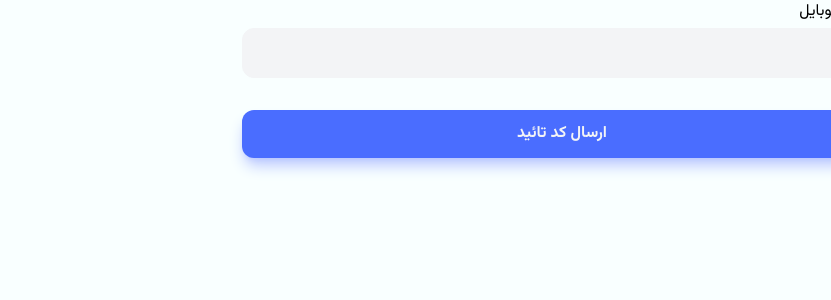
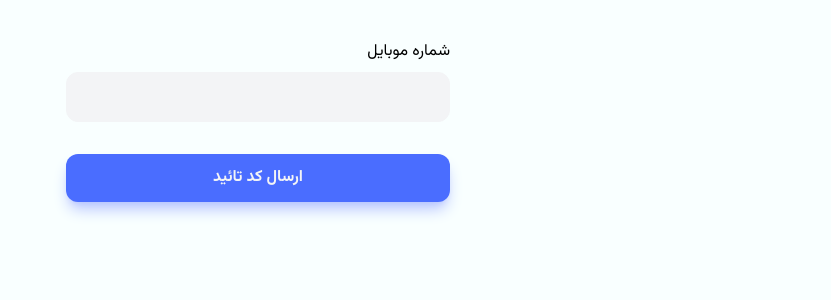
Before and after one commit to sepidehbiglarizadeh/Freelance-App, a React (Vite) app: page /auth in a window 1280 px wide. Shown: the top 300 px of the page, without its empty margins (449-1280 px from the left). Built offline with nearby package versions, Linux system fonts and the light colour scheme.

Commit message:
Check OTP markup

```diff
--- a/package.json
+++ b/package.json
@@ -12,6 +12,8 @@
   "dependencies": {
     "react": "^18.2.0",
     "react-dom": "^18.2.0",
+    "react-icons": "^5.2.1",
+    "react-otp-input": "^3.1.1",
     "react-router-dom": "^6.23.1"
   },
   "devDependencies": {
--- /dev/null
+++ b/src/features/authentication/CheckOTPForm.jsx
@@ -0,0 +1,31 @@
+import { useState } from "react";
+import OTPInput from "react-otp-input";
+
+function CheckOTPForm() {
+  const [otp, setOtp] = useState("");
+
+  return (
+    <div>
+      <form className="space-y-10">
+        <p className="font-bold text-secondary-800">کد تائید را وارد کنید</p>
+        <OTPInput
+          value={otp}
+          onChange={setOtp}
+          numInputs={6}
+          renderSeparator={<span>-</span>}
+          renderInput={(props) => <input type="number" {...props} />}
+          containerStyle="flex flex-row-reverse gap-x-2 justify-center"
+          inputStyle={{
+            with: "2.5rem",
+            padding: "0.5rem 1rem",
+            border: "1px solid rgb(var(--color-primary-300))",
+            borderRadius: "0.5rem",
+          }}
+        />
+        <button className="btn btn--primary w-full">تائید</button>
+      </form>
+    </div>
+  );
+}
+
+export default CheckOTPForm;
--- a/src/features/authentication/SendOTPForm.jsx
+++ b/src/features/authentication/SendOTPForm.jsx
@@ -1,4 +1,5 @@
 import { useState } from "react";
+import TextField from "../../ui/TextField";
 
 function SendOTPForm() {
   const [phoneNumber, setPhoneNumber] = useState("");
@@ -6,21 +7,13 @@
   return (
     <div>
       <form className="space-y-8">
-        <div>
-          <label className="mb-1" htmlFor="phoneNumber">
-            شماره موبایل
-          </label>
-          <input
-            value={phoneNumber}
-            onChange={(e) => setPhoneNumber(e.target.value)}
-            id="phoneNumber"
-            type="text"
-            className="textField__input"
-          />
-        </div>
-        <button className="btn btn--primary w-full">
-          ارسال کد تائید
-        </button>
+        <TextField
+          name="phoneNumber"
+          value={phoneNumber}
+          onChange={(e) => setPhoneNumber(e.target.value)}
+          label="شماره موبایل"
+        />
+        <button className="btn btn--primary w-full">ارسال کد تائید</button>
       </form>
     </div>
   );
--- a/src/index.css
+++ b/src/index.css
@@ -98,10 +98,6 @@
   box-shadow: none;
 }
 
-label {
-  display: block;
-}
-
 /* inupt number */
 input::-webkit-outer-spin-button,
 input::-webkit-inner-spin-button {
--- a/src/pages/Auth.jsx
+++ b/src/pages/Auth.jsx
@@ -1,9 +1,13 @@
+import CheckOTPForm from "../features/authentication/CheckOTPForm";
 import SendOTPForm from "../features/authentication/SendOTPForm";
 
 function Auth() {
   return (
-    <div className="w-full sm:max-w-screen-sm">
-      <SendOTPForm />
+    <div className="flex justify-center pt-10">
+      <div className="w-full sm:max-w-sm">
+        <SendOTPForm />
+        {/* <CheckOTPForm /> */}
+      </div>
     </div>
   );
 }
--- /dev/null
+++ b/src/ui/TextField.jsx
@@ -0,0 +1,19 @@
+function TextField({ label, name, value, onChange }) {
+  return (
+    <div>
+      <label className="mb-2 block" htmlFor={name}>
+        {label}
+      </label>
+      <input
+        value={value}
+        onChange={onChange}
+        id={name}
+        type="text"
+        className="textField__input"
+        autoComplete="off"
+      />
+    </div>
+  );
+}
+
+export default TextField;
```
Also changed, not shown: 1 other file (tests, documents, lock files or other folders).
